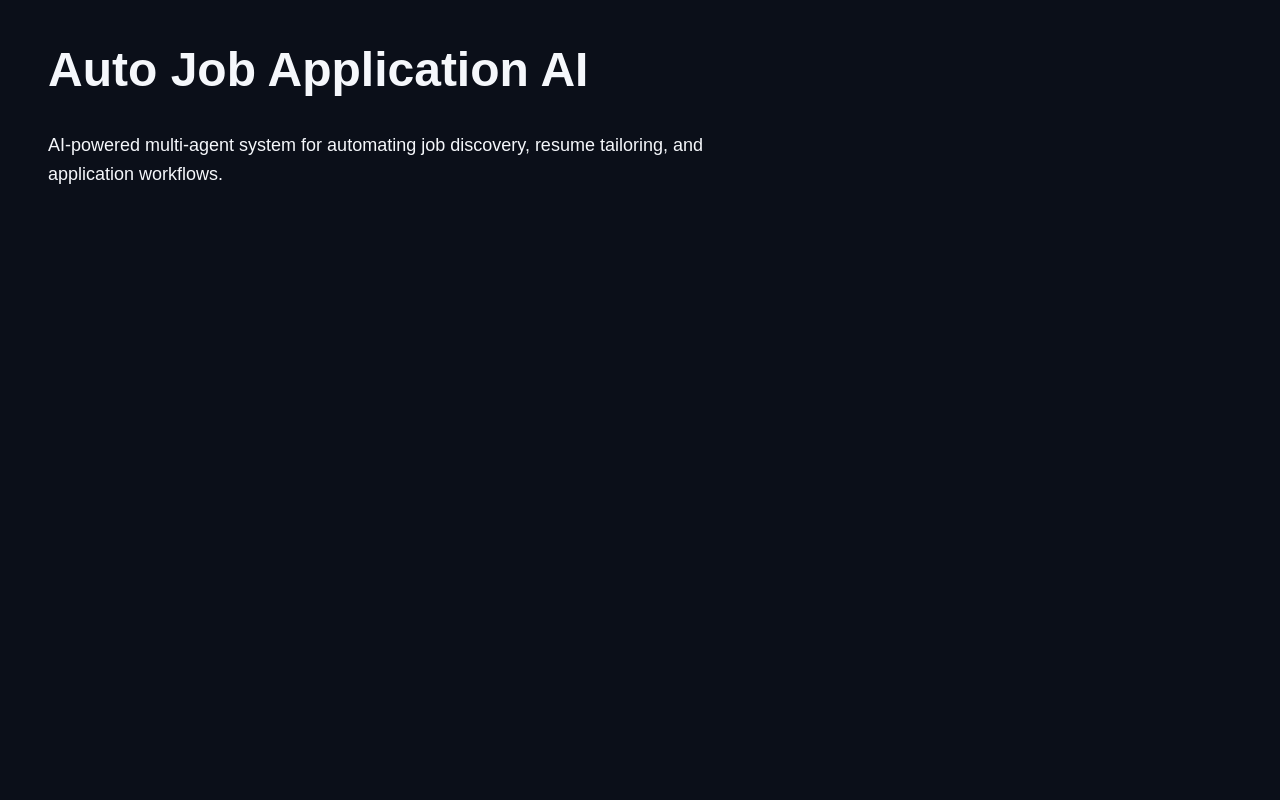
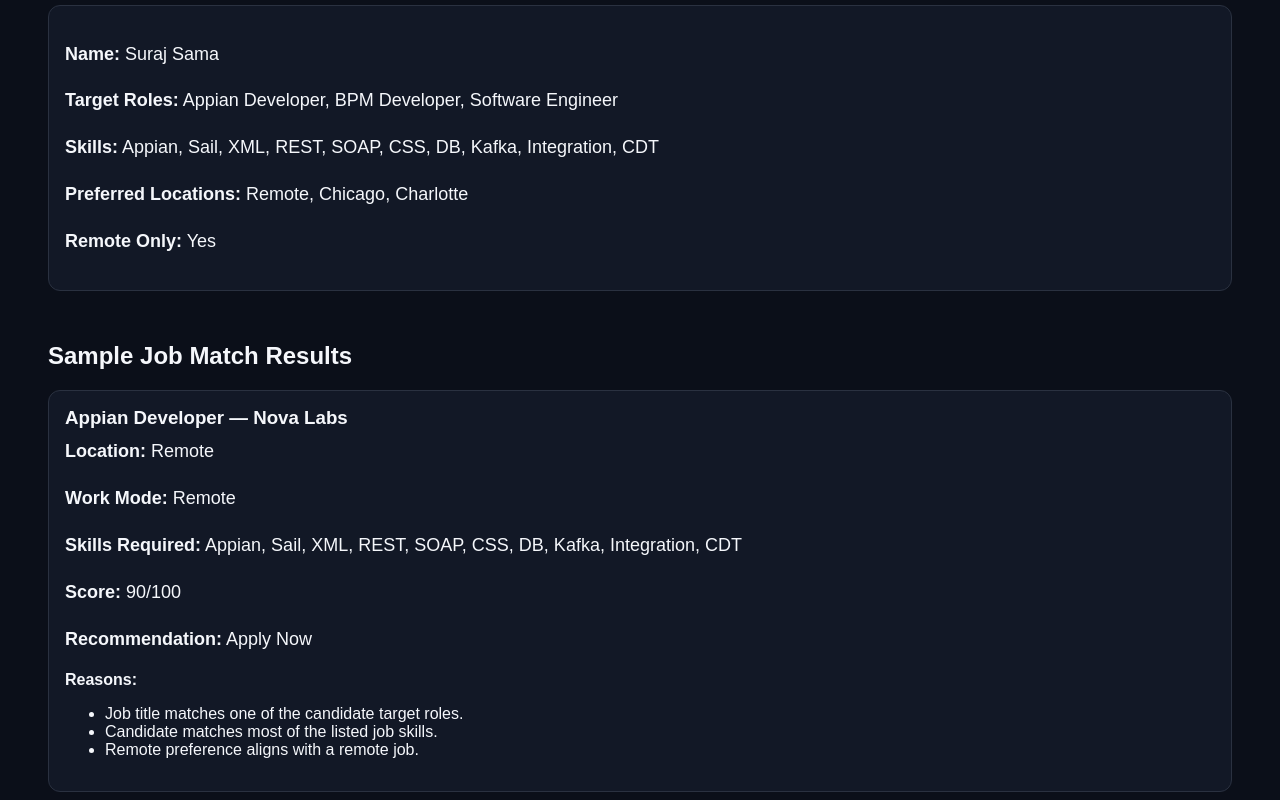
Before and after one commit to surajsama/auto-job-application-ai, a Next.js app: page / in a window 1280 px wide. Shown: the part 340-1140 px from the top of the page. Before the commit the page ends 896 px from the top, so only its background shows below. Built offline with nearby package versions, Linux system fonts and the light colour scheme.

Commit message:
Update homepage to display candidate profile and sorted job match results

```diff
--- a/src/app/page.tsx
+++ b/src/app/page.tsx
@@ -1,4 +1,21 @@
+import { matchJobToCandidate } from "@/lib/scoring/match-job";
+import { sampleCandidate, sampleJobs } from "@/lib/sample-data";
+
+function formatRecommendation(value: string): string {
+  return value
+    .split("_")
+    .map((word) => word.charAt(0).toUpperCase() + word.slice(1))
+    .join(" ");
+}
+
 export default function HomePage() {
+  const results = sampleJobs.map((job) => ({
+    job,
+    match: matchJobToCandidate(sampleCandidate, job)
+  }));
+
+  const sortedResults = [...results].sort((a, b) => b.match.score - a.match.score);
+
   return (
     <main>
       <h1>Auto Job Application AI</h1>
@@ -6,6 +23,88 @@ export default function HomePage() {
         AI-powered multi-agent system for automating job discovery, resume tailoring,
         and application workflows.
       </p>
+
+      <section style={{ marginTop: "2rem" }}>
+        <h2>Candidate Profile</h2>
+        <article
+          style={{
+            border: "1px solid #2a3140",
+            borderRadius: "12px",
+            padding: "1rem",
+            background: "#121826",
+            marginTop: "1rem"
+          }}
+        >
+          <p>
+            <strong>Name:</strong> {sampleCandidate.fullName}
+          </p>
+          <p>
+            <strong>Target Roles:</strong> {sampleCandidate.targetRoles.join(", ")}
+          </p>
+          <p>
+            <strong>Skills:</strong> {sampleCandidate.skills.join(", ")}
+          </p>
+          <p>
+            <strong>Preferred Locations:</strong>{" "}
+            {sampleCandidate.preferredLocations.join(", ")}
+          </p>
+          <p>
+            <strong>Remote Only:</strong> {sampleCandidate.remoteOnly ? "Yes" : "No"}
+          </p>
+        </article>
+      </section>
+
+      <section style={{ marginTop: "2rem" }}>
+        <h2>Sample Job Match Results</h2>
+
+        <div style={{ display: "grid", gap: "1rem", marginTop: "1rem" }}>
+          {sortedResults.map(({ job, match }) => (
+            <article
+              key={job.id}
+              style={{
+                border: "1px solid #2a3140",
+                borderRadius: "12px",
+                padding: "1rem",
+                background: "#121826"
+              }}
+            >
+              <h3 style={{ margin: 0 }}>
+                {job.title} — {job.company}
+              </h3>
+
+              <p style={{ marginTop: "0.5rem" }}>
+                <strong>Location:</strong> {job.location}
+              </p>
+
+              <p>
+                <strong>Work Mode:</strong> {job.remote ? "Remote" : "On-site"}
+              </p>
+
+              <p>
+                <strong>Skills Required:</strong> {job.skills.join(", ")}
+              </p>
+
+              <p>
+                <strong>Score:</strong> {match.score}/100
+              </p>
+
+              <p>
+                <strong>Recommendation:</strong>{" "}
+                {formatRecommendation(match.recommendation)}
+              </p>
+
+              <div>
+                <strong>Reasons:</strong>
+                <ul>
+                  {match.reasons.map((reason) => (
+                    <li key={reason}>{reason}</li>
+                  ))}
+                </ul>
+              </div>
+            </article>
+          ))}
+        </div>
+      </section>
     </main>
   );
 }
```
